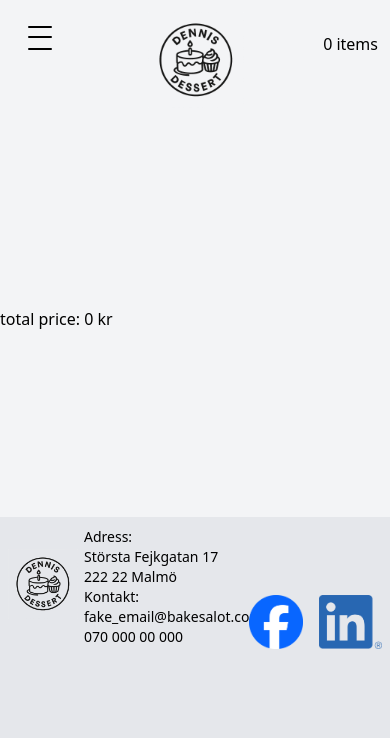
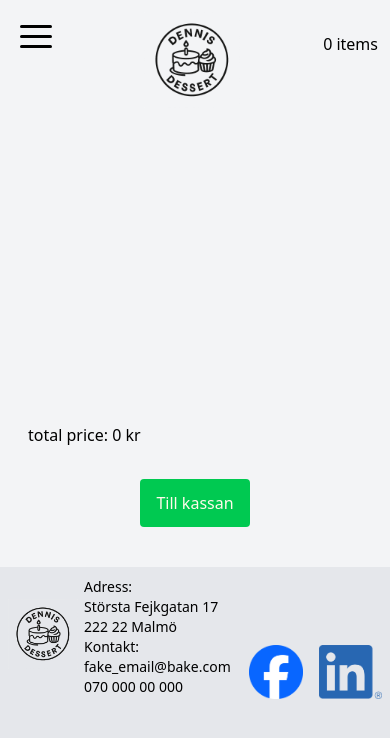
Before and after one commit to DennisNevback/webshop-cupcakes, a React (Vite) app: page /checkout in a window 390 px wide. Shown: the top 738 px of the page. Built offline with nearby package versions, Linux system fonts and the light colour scheme.

Commit message:
New hamburger menu

```diff
--- a/package.json
+++ b/package.json
@@ -11,9 +11,10 @@
   },
   "dependencies": {
     "@tailwindcss/vite": "^4.1.10",
+    "hamburger-react": "^2.5.2",
     "react": "^19.1.0",
     "react-dom": "^19.1.0",
-    "react-router-dom": "^7.6.2",
+    "react-router": "^7.6.2",
     "tailwindcss": "^4.1.10"
   },
   "devDependencies": {
--- a/src/App.tsx
+++ b/src/App.tsx
@@ -1,4 +1,4 @@
-import { BrowserRouter as Router, Routes, Route } from 'react-router-dom'
+import { BrowserRouter as Router, Routes, Route } from 'react-router'
 import './App.css'
 import Header from './components/header.tsx'
 import Footer from './components/footer.tsx'
--- a/src/components/footer.tsx
+++ b/src/components/footer.tsx
@@ -1,9 +1,8 @@
-import { Link } from "react-router-dom"
 function Footer() {
 
   return (
     <div className="sm:flex w-full bg-gray-200 justify-center content-start">
-      <div className='self-end relative flex h-35  content-center p-1 text-sm color-white sm:w-1/2 lg:w-1/4' >
+      <div className='self-end relative flex h-35  content-center p-1 text-sm color-white sm:w-1/2 md:w-1/2 xl:w-1/4' >
         <img src="/images/logo/dennisDesertLogo.png" alt="Dennis Desert" className="h-1/2 absolute top-8 left-2" />
         <span className="flex flex-col justify-center content-center self-center space-x-12 ml-20">
           <span className="content-center">
@@ -13,7 +12,7 @@ function Footer() {
           </span>
           <span className="content-center">
             <p>Kontakt:</p>
-            <p><a href="mailto:fake_email@bakesalot.com">fake_email@bakesalot.com</a></p>
+            <p><a href="mailto:fake_email@bake.com">fake_email@bake.com</a></p>
             <p>070 000 00 000</p>
           </span>
         </span>
--- a/src/components/header.tsx
+++ b/src/components/header.tsx
@@ -1,48 +1,42 @@
-import { NavLink, Link } from "react-router-dom"
-import React, { useState } from 'react';
+import { NavLink, Link } from "react-router"
+import { useState } from 'react';
+import { Spin as Hamburger } from 'hamburger-react'
+
+
+
 function Header({ customerCart }) {
 
-  const [isOpen, setIsOpen] = useState(false);
+  const [isOpen, setOpen] = useState(false)
 
-  const handleClick = () => {
-    setIsOpen(!isOpen);
-  };
+  const toggleOpen = (isOpen) => {
+    setOpen(!isOpen)
+  }
+
 
   return (
+
     <nav className="flex min-w-full items-start justify-between p-3 h-30">
       <div className="flex flex-col">
-
-        <button onClick={handleClick}
-          className="flex flex-col justify-center items-center bg-transparent z-51 m-3">
-
-          <span className={`bg-black m-1 block transition-all duration-300 ease-out
-                    h-0.5 w-6 rounded-sm ${isOpen ? 'rotate-45 translate-y-1 bg-white' : '-translate-y-0.5'}`} ></span>
-
-          <span className={`bg-black m-1 block transition-all duration-300 ease-out
-                    h-0.5 w-6 rounded-sm ${isOpen ? '-rotate-45 -translate-y-1 bg-white' : '-translate-y-0.5'}`} ></span>
-
-          <span className={`bg-black m-1 block transition-all duration-300 ease-out
-                    h-0.5 w-6 rounded-sm ${isOpen ? 'opacity-0' : 'opacity-100'}`} ></span>
-        </button>
+        <Hamburger toggled={isOpen} toggle={setOpen} rounded />
         {isOpen && (
-          <ul className="absolute flex flex-col items-center top-0 p-5 pt-20 left-0 z-50 w-80 h-full bg-black opacity-90 shadow-lg text-white space-y-5 text-xl">
+          <ul className="absolute flex flex-col items-center top-0 p-5 pt-20 left-0 w-80 h-full z-50 bg-black opacity-90 shadow-lg text-white space-y-5 text-xl">
             <li>
-              <NavLink to="/" onClick={handleClick}>Home</NavLink>
+              <NavLink to="/" onClick={toggleOpen} >Home</NavLink>
             </li>
             <li>
-              <NavLink to="/products" onClick={handleClick}>Products</NavLink>
+              <NavLink to="/products" onClick={toggleOpen}>Products</NavLink>
             </li>
             <li>
-              <NavLink to="/about" onClick={handleClick}>About</NavLink>
+              <NavLink to="/about" onClick={toggleOpen}>About</NavLink>
             </li>
             <li>
-              <NavLink to="/contact" onClick={handleClick}>Contact</NavLink>
+              <NavLink to="/contact" onClick={toggleOpen}>Contact</NavLink>
             </li>
           </ul>
         )}
       </div>
-      <Link to="/" className="h-full"> <img src="/images/logo/dennisDesertLogo.png" alt="Logo" className="h-full" /> </Link>
-      <Link to="/checkout" className="flex pt-5">{customerCart.length} items</Link>
+      <Link to="/" className="h-full"> <img src="/images/logo/dennisDesertLogo.png" alt="Logo" className="h-full" onClick={toggleOpen} /> </Link>
+      <Link to="/checkout" onClick={toggleOpen} className="flex pt-5">{customerCart.length} items</Link>
     </nav >
   )
 }
--- a/src/pages/Checkout.tsx
+++ b/src/pages/Checkout.tsx
@@ -1,3 +1,7 @@
+import { useState } from 'react';
+
+
+
 
 function Checkout({ customerCart }) {
 
@@ -22,13 +26,31 @@ function Checkout({ customerCart }) {
     }
   }
 
+  const removeItem = (itemID) => {
+
+  }
+
 
   return (
-    <div>
-      {customerCartGathered.map(item => (
-        <p>item: {item.name} price: {item.price} amount: {item.amount}</p>
-      ))}
-      <p>total price: {totalPrice} kr</p>
+    <div className='flex flex-col p-2 justify-center'>
+      <div className='h-full flex flex-col space-y-2'>
+        {customerCartGathered.map(item => (
+          <div className='flex w-full space-x-5 justify-center '>
+            <img src={item.image} alt="" className='w-1/3 rounded-sm' />
+            <div className='w-1/2 space-y-1.5 pt-3'>
+              <p>{item.name}</p>
+              <p>{item.price} kr/st</p>
+              <div className='flex space-x-2'>
+                <button>-</button>
+                <p>antal: {item.amount}</p>
+                <button>+</button>
+              </div>
+            </div>
+          </div>
+        ))}
+      </div>
+      <p className='pl-5 mt-5'>total price: {totalPrice} kr</p>
+      <button className='flex self-center m-8 px-4 py-3 rounded-sm bg-green-500 text-amber-50'>Till kassan</button>
     </div>
   )
 }
--- a/src/pages/Home.tsx
+++ b/src/pages/Home.tsx
@@ -3,7 +3,7 @@ function Home() {
 
   return (
     <>
-      <div className="grid mb-10">Home</div>
+      <div className="grid mb-10 h-full">Home</div>
     </>
   )
 }
--- a/src/pages/Products.tsx
+++ b/src/pages/Products.tsx
@@ -36,7 +36,7 @@ function Products({ onAddToCart }) {
 
               <button
                 className="absolute bottom-2 left-1/2 transform -translate-x-1/2 bg-black text-white px-4 py-1 rounded cursor-pointer"
-                onClick={() => onAddToCart({ id: item.id, name: item.name, price: item.price })}
+                onClick={() => onAddToCart({ id: item.id, name: item.name, price: item.price, image: item.image })}
               >
                 Add to cart
               </button>
--- /dev/null
+++ b/tailwind.config.js
@@ -0,0 +1,3 @@
+module.exports = {
+  plugins: [require('tailwind-hamburgers')],
+}
```
Also changed, not shown: 1 other file (tests, documents, lock files or other folders).
